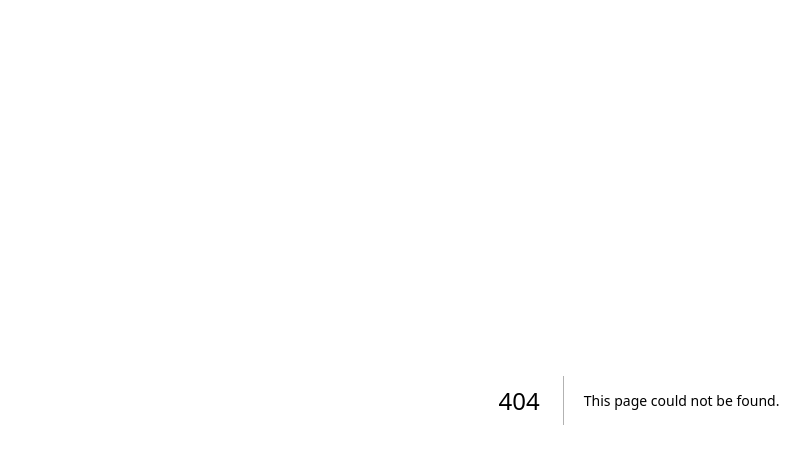
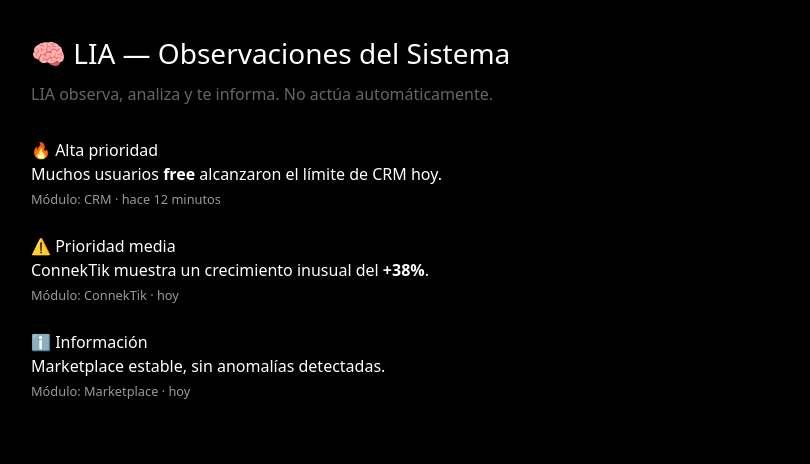
Before and after one commit to lawrence5518/connekfly-admin-next, a Next.js app: page /admin/lia in a window 1280 px wide. Before the commit this address had no page. Shown: the top 464 px of the page, without its empty margins (1-811 px from the left). Built offline with nearby package versions, Linux system fonts and the light colour scheme.

Commit message:
admin: add LIA observations page

```diff
--- /dev/null
+++ b/app/admin/lia/page.tsx
@@ -0,0 +1,44 @@
+export default function LiaAdminPage() {
+  return (
+    <main style={{ padding: 32, fontFamily: "system-ui" }}>
+      <h1 style={{ fontSize: 28, marginBottom: 8 }}>
+        🧠 LIA — Observaciones del Sistema
+      </h1>
+
+      <p style={{ color: "#666", marginBottom: 32 }}>
+        LIA observa, analiza y te informa. No actúa automáticamente.
+      </p>
+
+      {/* ALERTA ALTA */}
+      <section style={{ marginBottom: 24 }}>
+        <h3>🔥 Alta prioridad</h3>
+        <p>
+          Muchos usuarios <strong>free</strong> alcanzaron el límite de CRM hoy.
+        </p>
+        <small style={{ color: "#999" }}>
+          Módulo: CRM · hace 12 minutos
+        </small>
+      </section>
+
+      {/* ALERTA MEDIA */}
+      <section style={{ marginBottom: 24 }}>
+        <h3>⚠️ Prioridad media</h3>
+        <p>
+          ConnekTik muestra un crecimiento inusual del <strong>+38%</strong>.
+        </p>
+        <small style={{ color: "#999" }}>
+          Módulo: ConnekTik · hoy
+        </small>
+      </section>
+
+      {/* INFO */}
+      <section style={{ marginBottom: 24 }}>
+        <h3>ℹ️ Información</h3>
+        <p>Marketplace estable, sin anomalías detectadas.</p>
+        <small style={{ color: "#999" }}>
+          Módulo: Marketplace · hoy
+        </small>
+      </section>
+    </main>
+  );
+}
```
